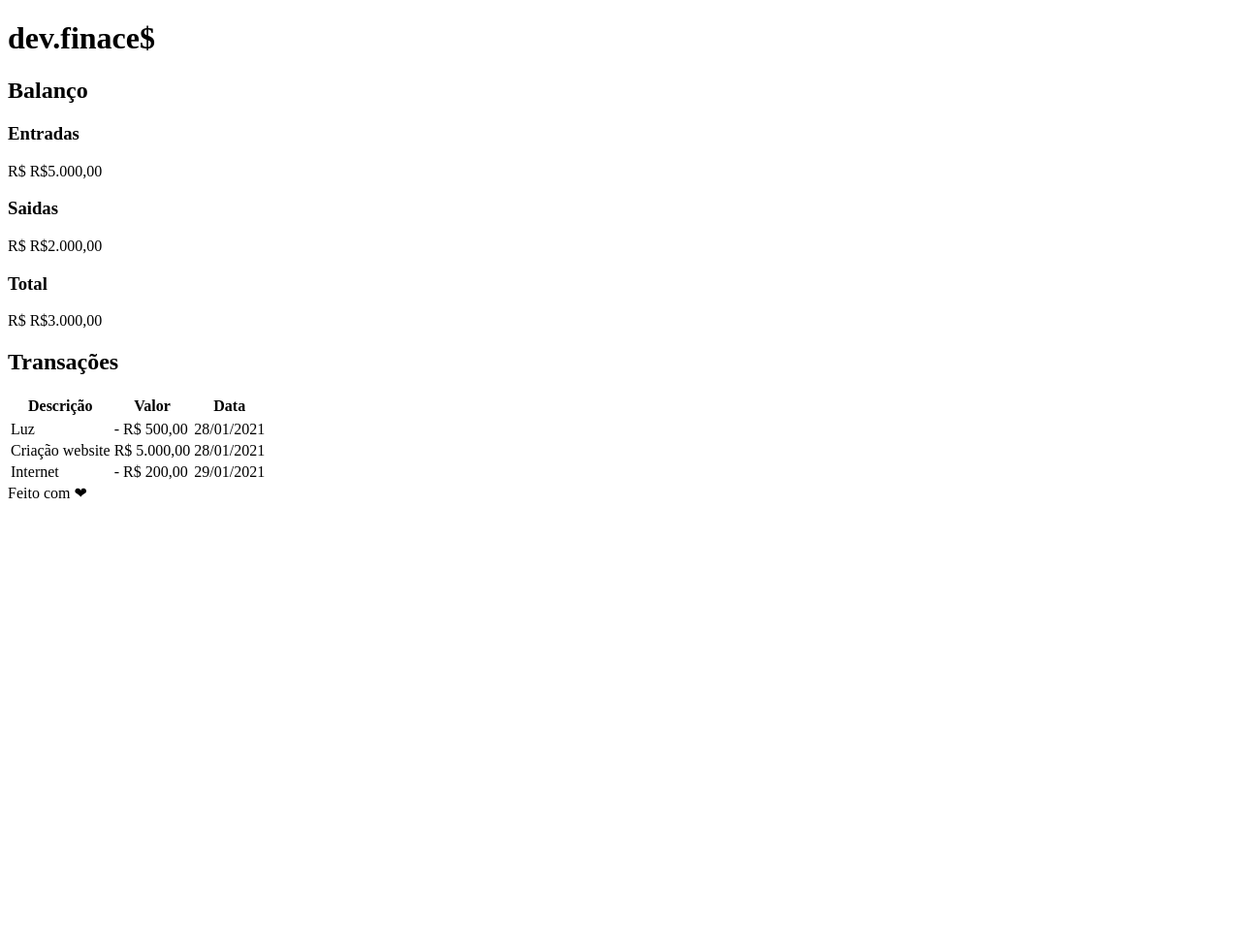
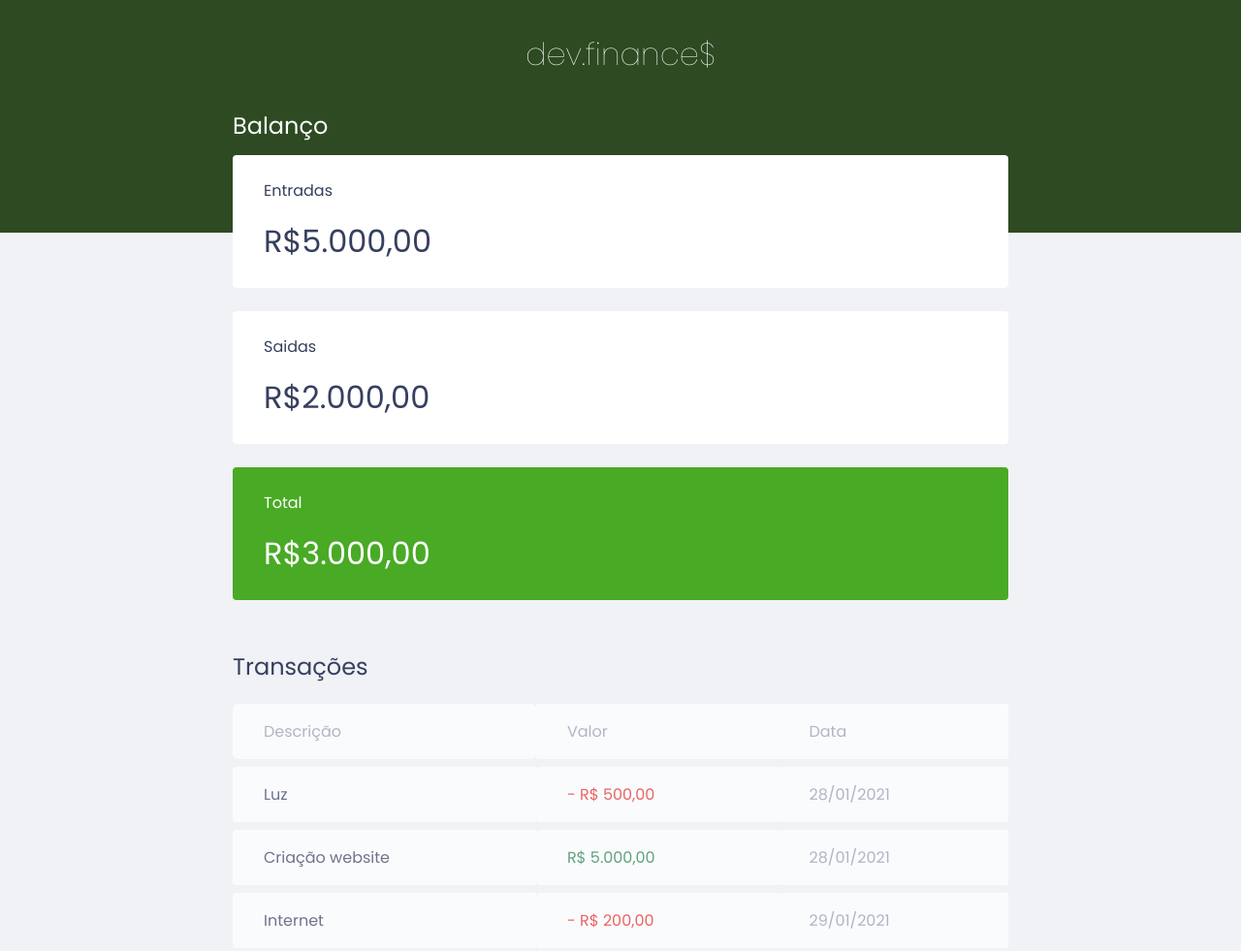
Before and after one commit to rydertm/dev-finance, a plain HTML site: page index.html in a window 1280 px wide. Shown: the top 981 px of the page at 97% size. Before the commit the page ends 800 px from the top, so only its background shows below. Drawn offline with Linux system fonts and the light colour scheme.

Commit message:
Finalizando Projeto Aula 1 Rocket

```diff
--- a/index.html
+++ b/index.html
@@ -5,31 +5,36 @@
 	<meta charset="UTF-8">
 	<meta http-equiv="X-UA-Compatible" content="IE=edge">
 	<meta name="viewport" content="width=device-width, initial-scale=1.0">
-	<title>dev.finace$</title>
+	<title>dev.finance$</title>
+
+	<link rel="stylesheet" href="./style.css">
+
+	<link rel="preconnect" href="https://fonts.gstatic.com">
+	<link href="https://fonts.googleapis.com/css2?family=Poppins:ital,wght@0,100;0,400;0,700;1,100;1,400;1,700&display=swap" rel="stylesheet">
 </head>
 
 <body>
 
 	<header>
-		<h1 id="logo">dev.finace$</h1>
+		<h1 id="logo">dev.finance$</h1>
 	</header>
-	<main>
+	<main class="container">
 		<section id="balance">
 			<h2>Balanço</h2>
 
 			<div class="card">
 				<h3>Entradas</h3>
-				<p>R$ R$5.000,00</p>
+				<p>R$5.000,00</p>
 			</div>
 
 			<div class="card">
 				<h3>Saidas</h3>
-				<p>R$ R$2.000,00</p>
+				<p>R$2.000,00</p>
 			</div>
 
-			<div class="card">
+			<div class="card total">
 				<h3>Total</h3>
-				<p>R$ R$3.000,00</p>
+				<p>R$3.000,00</p>
 			</div>
 		</section>
 		<section id="transactions">
@@ -44,23 +49,21 @@
 				</thead>
 				<tbody>
 					<tr>
-					<tr>
-						<td>Luz</td>
-						<td>- R$ 500,00</td>
-						<td>28/01/2021</td>
+						<td class="description">Luz</td>
+						<td class="expense">- R$ 500,00</td>
+						<td class="date">28/01/2021</td>
 					</tr>
 
 					<tr>
-						<td>Criação website</td>
-						<td>R$ 5.000,00</td>
-						<td>28/01/2021</td>
+						<td class="description">Criação website</td>
+						<td class="income">R$ 5.000,00</td>
+						<td class="date">28/01/2021</td>
 					</tr>
 
 					<tr>
-						<td>Internet</td>
-						<td>- R$ 200,00</td>
-						<td>29/01/2021</td>
-					</tr>
+						<td class="description">Internet</td>
+						<td class="expense">- R$ 200,00</td>
+						<td class="date">29/01/2021</td>
 					</tr>
 				</tbody>
 			</table>
--- /dev/null
+++ b/style.css
@@ -0,0 +1,136 @@
+:root {
+    --dark-blue: #363f5f
+}
+
+/* Global ======================*/
+* {
+    margin: 0;
+    border: 0;
+    padding: 0;
+    box-sizing: border-box;
+}
+
+body {
+    background: #f0f2f5;
+    font-family: 'Poppins', sans-serif;
+}
+
+.container {
+    width: min(90vw, 800px);
+    margin: auto;
+}
+
+/* Titles ===================== */
+
+h2 {
+    margin-top: 3.2rem;
+    margin-bottom: 0.8rem;
+    color: var(--dark-blue);
+
+    font-weight: normal;
+}
+/* Header ===================== */
+header {
+    background: #2d4a22;
+    padding: 2rem 0 10rem;
+    text-align: center;
+}
+
+#logo {
+    color: #fff;
+    font-weight: 100;
+}
+
+/* Balance ===================== */
+#balance {
+    margin-top: -8rem;
+}
+
+#balance h2 {
+    color: #fff;
+    margin-top: 0;
+}
+
+/* Cards ===================== */
+.card {
+    background: #fff;
+    padding: 1.5rem 2rem;
+    border-radius: 0.25rem;
+    color: var(--dark-blue);
+
+    margin-bottom: 1.5rem;
+}
+
+.card h3 {
+    font-weight: normal;
+    font-size: 1rem;
+}
+
+.card p {
+    font-size: 2rem;
+    line-height: 3rem;
+
+    margin-top: 1rem;
+}
+
+.card.total {
+    background: #49AA26;
+    color: #fff;
+}
+
+/* Table ===================== */
+#data-table {
+    width: 100%;
+    border-spacing: 0 0.5rem;
+    color: #969cb3;
+}
+
+table thead tr th:first-child,
+table thead tr td:first-child {
+    border-radius: 0.35rem;
+}
+
+table thead th {
+    background: #fff;
+
+    font-weight: normal;
+    padding: 1rem 2rem;
+
+    text-align: left;
+}
+
+table tr {
+    opacity: 0.7;
+}
+table tbody tr:hover {
+    opacity: 1;
+}
+
+table tbody td {
+    background: #fff;
+    padding: 1rem 2rem;
+
+    border-radius: 0.25rem 0 0 0.25rem;
+}
+
+td.description {
+    color: var(--dark-blue);
+}
+
+td.income {
+    color: #22834e;
+}
+
+td.expense {
+    color: #e92929;
+}
+
+
+/* Footer ===================== */
+footer {
+    text-align: center;
+    padding: 4rem 0 2rem;
+    color: var(--dark-blue);
+
+    opacity: 0.6;
+}
```
